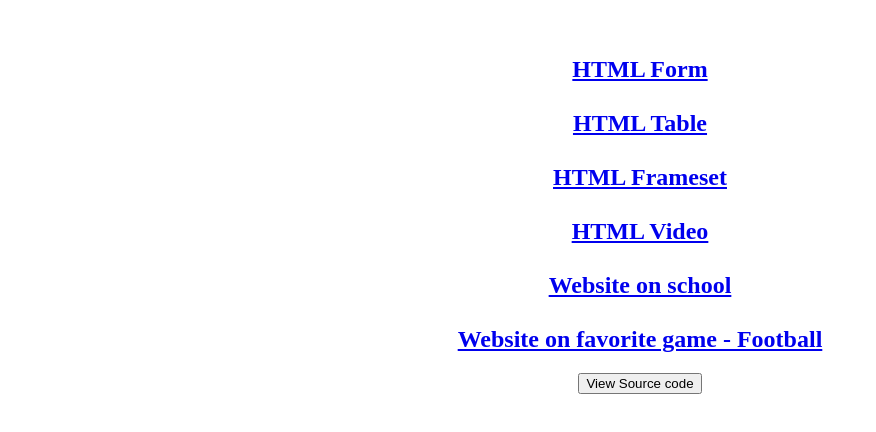
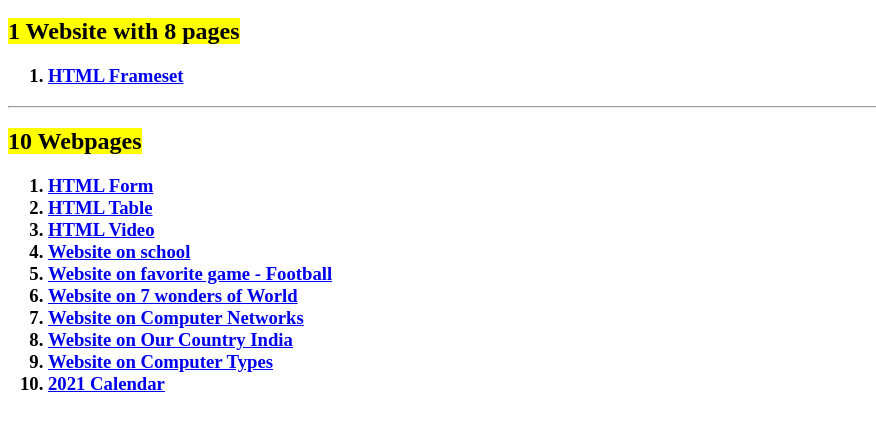
Before and after one commit to devansh-27/school-html-project, a plain HTML site: page index.html in a window 1280 px wide. Shown: the part 48-480 px from the top of the page, without its empty margins (0-876 px from the left). Drawn offline with Linux system fonts and the light colour scheme.

Commit message:
Add files via upload

```diff
--- a/index.html
+++ b/index.html
@@ -8,22 +8,39 @@
 <body>
     <center>
         <h1>HTML Project</h1>
-        <br>
-        <h2>
-            <a href="form.html">HTML Form</a><br><br>
-            <a href="table/index.html">HTML Table</a><br><br>
-            <a href="frameset/index.html">HTML Frameset</a><br><br>
-            <a href="video/index.html">HTML Video</a><br><br>
-            <a href="school-website/index.html">Website on school</a><br><br>
-            <a href="football-website/index.html">Website on favorite game - Football</a>
-        </h2>
-        <button onclick="sourceCode()">View Source code</button>
     </center>
-    <script>
-        function sourceCode() {
-            location.replace("view-source:https://devansh-27.github.io/school-html-project/")
-        }
-    </script>
+    <h2>
+        <mark>
+            1 Website with 8 pages
+        </mark>
+    </h2>
+    <h3>
+        <ol>
+            <li>
+                <a href="frameset/index.html">HTML Frameset</a>
+            </li>
+        </ol>
+    </h3>
+    <hr>
+    <h2>
+        <mark>
+            10 Webpages
+        </mark>
+    </h2>
+    <h3>
+        <ol>
+            <li><a href="form.html">HTML Form</a></li>
+            <li><a href="table/index.html">HTML Table</a></li>
+            <li><a href="video/index.html">HTML Video</a></li>
+            <li><a href="school-website/index.html">Website on school</a></li>
+            <li><a href="football-website/index.html">Website on favorite game - Football</a></li>
+            <li><a href="7-wonders-of-world.html">Website on 7 wonders of World</a></li>
+            <li><a href="types-of-networks.html">Website on Computer Networks</a></li>
+            <li><a href="incredible-india.html">Website on Our Country India</a></li>
+            <li><a href="types-of-computers.html">Website on Computer Types</a></li>
+            <li><a href="calendar.html">2021 Calendar</a></li>
+        </ol>
+    </h3>
 </body>
 
 </html>
```
